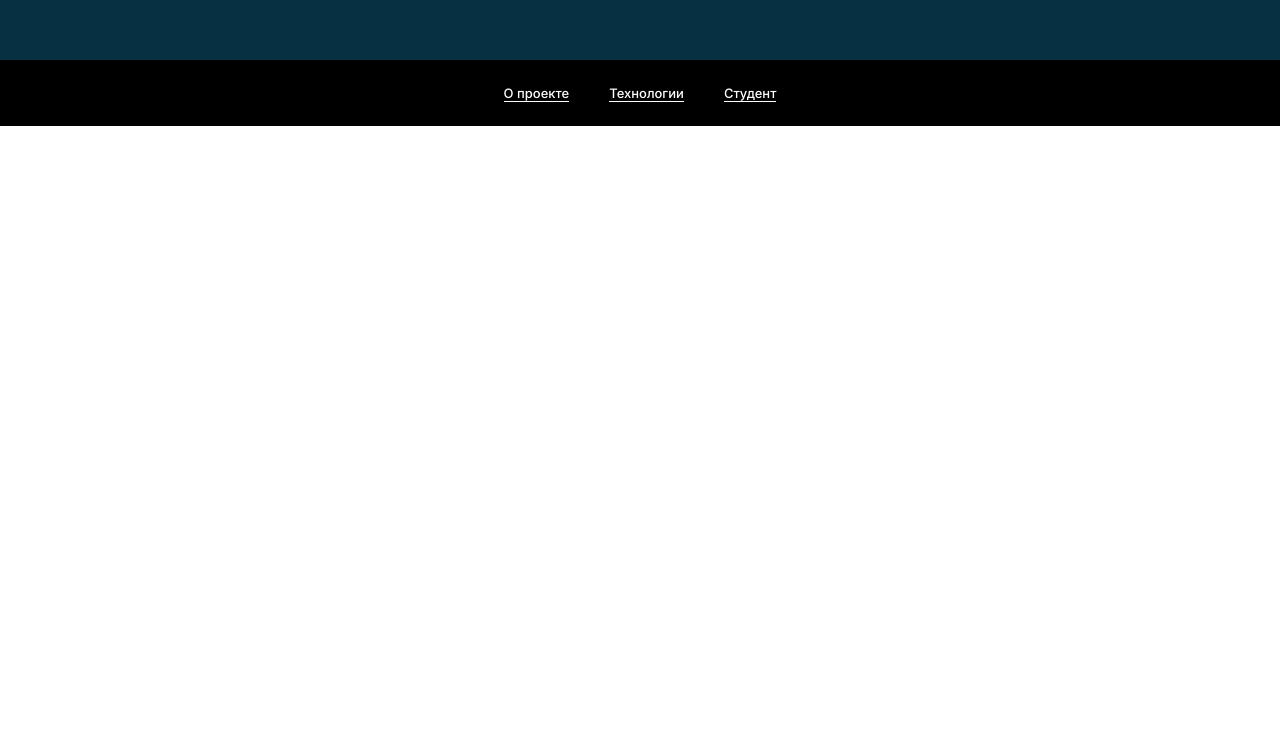
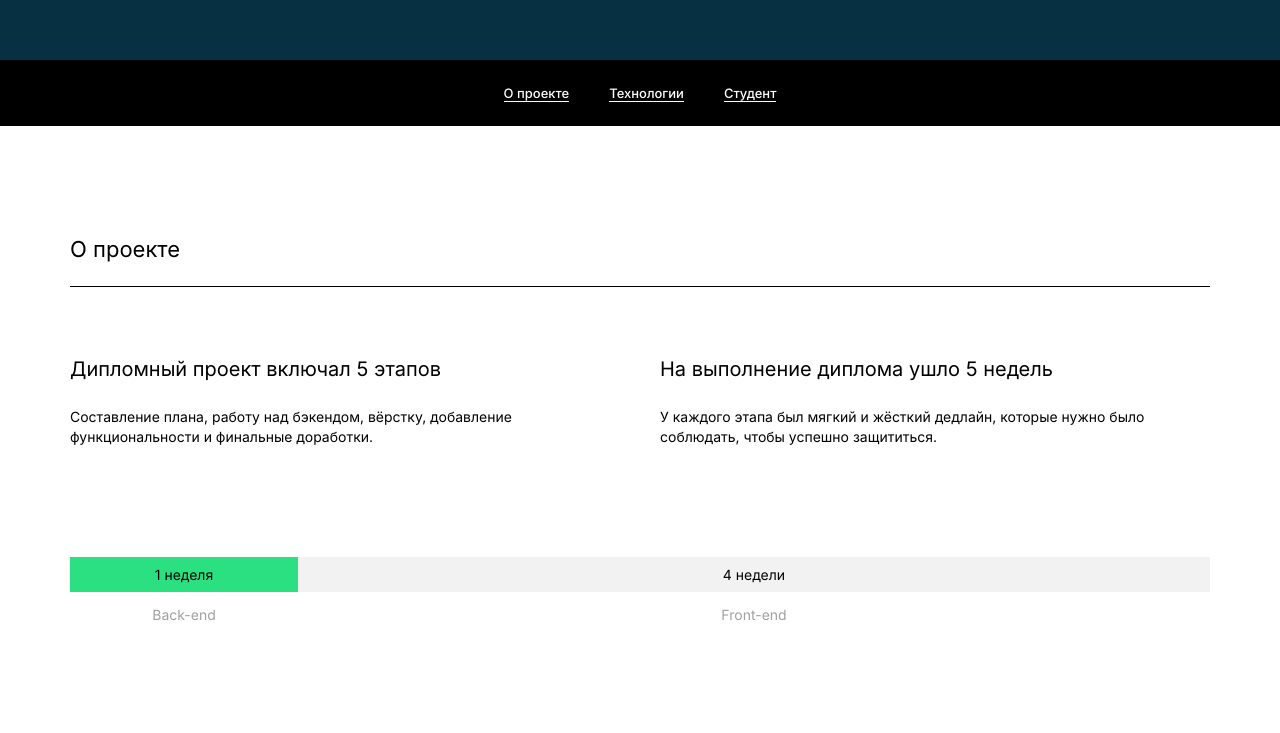
Before and after one commit to Programistic/movies-explorer-frontend, a React app: page / in a window 1280 px wide. Shown: the part 674-1407 px from the top of the page. Before the commit the page ends 800 px from the top, so only its background shows below. Built offline with nearby package versions, Linux system fonts and the light colour scheme.

Commit message:
create component AboutProject

```diff
--- a/src/components/AboutProject/AboutProject.css
+++ b/src/components/AboutProject/AboutProject.css
@@ -0,0 +1,13 @@
+.inner-container {
+  margin: 0;
+}
+
+.inner-container_color_light {
+  padding: 110px 70px;
+  background-color: #fff;
+}
+
+.inner-container_color_grey {
+  padding: 100px 70px;
+  background-color: #f5f5f5;
+}
--- a/src/components/AboutProject/AboutProject.js
+++ b/src/components/AboutProject/AboutProject.js
@@ -0,0 +1,41 @@
+import '../App/App.css';
+import './AboutProject.css';
+
+function AboutProject() {
+  return (
+    <section className="inner-container inner-container_color_light">
+      <h2 className="subtitle">О проекте</h2>
+      <div className="line line_color_black"></div>
+      <div className="about-content">
+        <div className="column">
+          <p className="about-content__header">Дипломный проект включал 5 этапов</p>
+          <p className="about-content__text">
+            Составление плана, работу над бэкендом,
+            вёрстку, добавление функциональности и
+            финальные доработки.
+          </p>
+        </div>
+        <div className="column column_right">
+          <p className="about-content__header">На выполнение диплома ушло 5 недель</p>
+          <p className="about-content__text">
+            У каждого этапа был мягкий и жёсткий дедлайн,
+            которые нужно было соблюдать,
+            чтобы успешно защититься.
+          </p>
+        </div>
+      </div>
+      <div className="timeline">
+        <div className="timeline__column-left">
+          <p className="timeline__period timeline__period_color_green">1 неделя</p>
+          <p className="timeline__course">Back-end</p>
+        </div>
+        <div className="timeline__column-right">
+          <p className="timeline__period timeline__period_color_grey">4 недели</p>
+          <p className="timeline__course">Front-end</p>
+        </div>
+      </div>
+    </section>
+  );
+}
+
+export default AboutProject;
--- a/src/components/App/App.css
+++ b/src/components/App/App.css
@@ -10,3 +10,91 @@
   margin: 0 auto;
   padding: 0;
 }
+
+.subtitle {
+  margin: 0 0 23px;
+  padding: 0;
+  font: 400 22px/27px 'Inter', sans-serif;
+  color: #000;
+}
+
+.line {
+  margin: 0;
+  padding: 0;
+  width: 100%;
+  height: 1px;
+}
+
+.line_color_black {
+  background-color: #000;
+}
+
+.about-content {
+  display: flex;
+  justify-content: space-between;
+}
+
+.about-content__header {
+  margin: 70px 0 0;
+  padding: 0;
+  font: 400 20px/24.2px 'Inter', sans-serif;
+  color: #000;
+}
+
+.about-content__text {
+  margin: 26px 0 0;
+  padding: 0;
+  font: 400 14px/20px 'Inter', sans-serif;
+  color: #000;
+}
+
+.column {
+  flex-basis: 550px;
+}
+
+.column_right {
+  margin-left: 40px;
+}
+
+.timeline {
+  display: flex;
+  width: 100%;
+  margin: 110px 0 0;
+  padding: 0;
+  font: 400 14px/17px 'Inter', sans-serif;
+  color: #000;
+}
+
+.timeline__column-left {
+  flex-basis: 228px;
+  margin: 0;
+  padding: 0;
+  text-align: center;
+}
+
+.timeline__column-right {
+  flex-basis: 912px;
+  margin: 0;
+  padding: 0;
+  text-align: center;
+}
+
+.timeline__period {
+  margin: 0;
+  padding: 9px 0;
+}
+
+.timeline__period_color_green {
+  background-color: #2be080;
+}
+
+.timeline__period_color_grey {
+  background-color: #f2f2f2;
+}
+
+.timeline__course {
+  margin: 14px 0 0;
+  padding: 0;
+  background-color: #fff;
+  color: #a0a0a0;
+}
--- a/src/components/App/App.js
+++ b/src/components/App/App.js
@@ -1,6 +1,7 @@
 import Header from '../Header/Header';
 import Promo from '../Promo/Promo';
 import NavTab from '../NavTab/NavTab';
+import AboutProject from '../AboutProject/AboutProject';
 
 import './App.css';
 
@@ -11,6 +12,7 @@ function App() {
         <Header />
         <Promo />
         <NavTab />
+        <AboutProject />
       </div>
     </div>
   );
```
